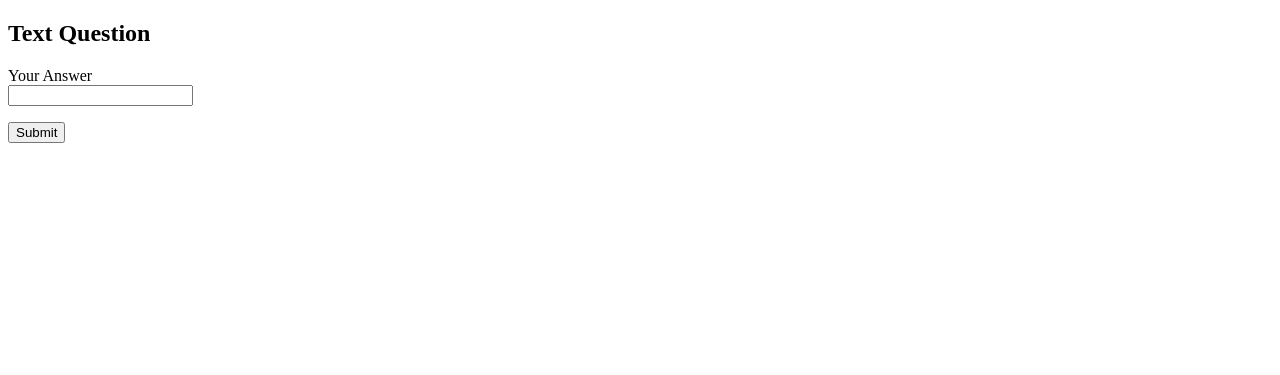
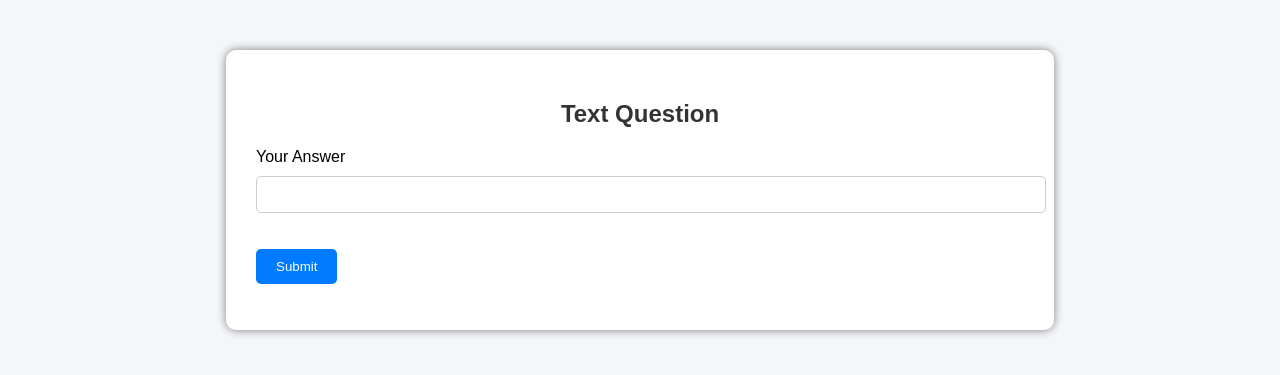
Before and after one commit to sakshithange7-sketch/Quiz-Web-Application, a Flask app: page /text in a window 1280 px wide. Shown: the top 375 px of the page. Run offline with Flask 3, Linux system fonts and the light colour scheme.

Commit message:
Completed Week 6 - Client-side enhancements and UI improvements

```diff
--- a/templates/base.html
+++ b/templates/base.html
@@ -1,29 +1,99 @@
-<<!DOCTYPE html>
+<!DOCTYPE html>
 <html>
 <head>
-    <title>Quiz App</title>
+    <title>Quiz Application</title>
+
     <style>
-        body {
+
+        body{
             font-family: Arial;
-            text-align: center;
-            background-color: #f4f4f4;
+            background: #f4f6f9;
+            margin:0;
+            padding:0;
         }
-        form {
-            background: white;
-            padding: 20px;
-            margin: 20px auto;
-            width: 300px;
-            border-radius: 10px;
-            box-shadow: 0 0 10px gray;
+
+        .container{
+            width:60%;
+            margin:auto;
+            margin-top:50px;
+            background:white;
+            padding:30px;
+            border-radius:10px;
+            box-shadow:0px 0px 10px gray;
         }
-        button {
-            padding: 8px 15px;
+
+        h1,h2{
+            text-align:center;
+            color:#333;
         }
+
+        input[type=text]{
+            width:100%;
+            padding:10px;
+            margin-top:10px;
+            border:1px solid #ccc;
+            border-radius:5px;
+        }
+
+        .btn{
+            background:#007bff;
+            color:white;
+            border:none;
+            padding:10px 20px;
+            border-radius:5px;
+            cursor:pointer;
+            margin-top:20px;
+        }
+
+        .btn:hover{
+            background:#0056b3;
+        }
+
+        table{
+            width:100%;
+            border-collapse:collapse;
+            margin-top:20px;
+        }
+
+        table, th, td{
+            border:1px solid #ccc;
+        }
+
+        th, td{
+            padding:12px;
+            text-align:center;
+        }
+
+        th{
+            background:#007bff;
+            color:white;
+        }
+
+        .success{
+            color:green;
+            font-weight:bold;
+            text-align:center;
+        }
+
+        .timer{
+            text-align:right;
+            color:red;
+            font-size:18px;
+            font-weight:bold;
+        }
+
     </style>
+
 </head>
+
 <body>
-    <h1>Quiz Application</h1>
-    <hr>
-    {% block content %}{% endblock %}
+
+<div class="container">
+
+    {% block content %}
+    {% endblock %}
+
+</div>
+
 </body>
 </html>
--- a/templates/text.html
+++ b/templates/text.html
@@ -1,22 +1,38 @@
-<!DOCTYPE html>
-<html>
-<head>
-    <title>Text Question</title>
-</head>
-<body>
+{% extends 'base.html' %}
+
+{% block content %}
 
 <h2>Text Question</h2>
 
-<form method="POST">
+<form method="POST" onsubmit="return validateTextForm()">
+
     {{ form.hidden_tag() }}
 
     <p>
-        {{ form.question.label }}<br>
-        {{ form.question() }}
+        {{ form.question.label }}
+        {{ form.question(id="textInput") }}
     </p>
 
-    <p>{{ form.submit() }}</p>
+    <p>
+        {{ form.submit(class="btn") }}
+    </p>
+
 </form>
 
-</body>
-</html>
+<script>
+
+function validateTextForm(){
+
+    let text = document.getElementById("textInput").value;
+
+    if(text.trim() == ""){
+        alert("Text field cannot be empty!");
+        return false;
+    }
+
+    return true;
+}
+
+</script>
+
+{% endblock %}
```
Also changed, not shown: templates/confirmation.html (+12 -18 lines), templates/mcq.html (+55 -11 lines), templates/results.html (+22 -9 lines).
